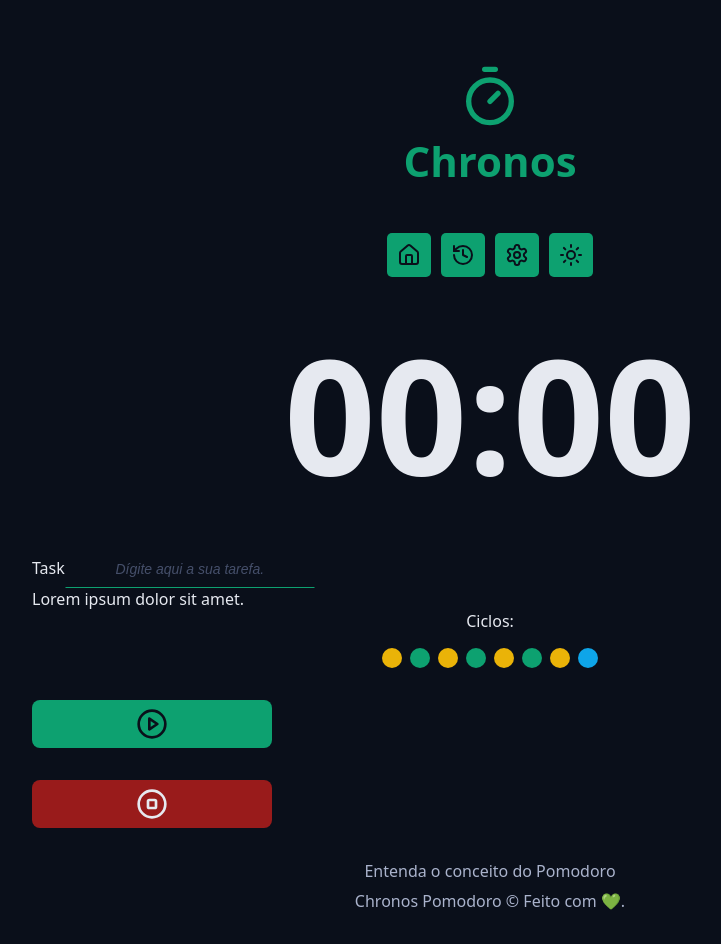
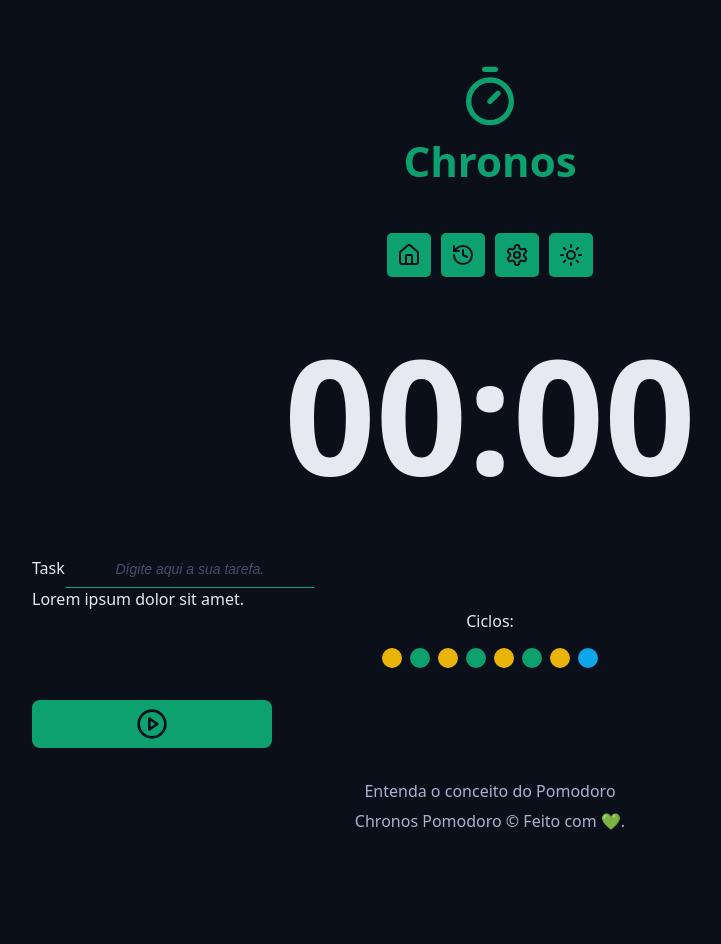
Before and after one commit to atomsdeveloper/chronos-pomodoro, a React app: page / in a window 1280 px wide. Shown: the whole page, without its empty margins (150-871 px from the left). After the commit the page ends 864 px from the top, so only its background shows below. Built offline with nearby package versions, Linux system fonts and the light colour scheme; the HTML template or start-up script is replaced by a standard one.

Commit message:
fix: removed button stop in app template

```diff
--- a/src/App.tsx
+++ b/src/App.tsx
@@ -1,4 +1,4 @@
-import { PlayCircleIcon, StopCircleIcon } from 'lucide-react';
+import { PlayCircleIcon } from 'lucide-react';
 
 import { Container } from './components/Container';
 import { Logo } from './components/Logo';
@@ -48,7 +48,7 @@ export function App() {
 
           <div className='formRow'>
             <Button icon={<PlayCircleIcon />} color='green' />
-            <Button icon={<StopCircleIcon />} color='red' />
+            {/* <Button icon={<StopCircleIcon />} color='red' /> */}
           </div>
         </form>
       </Container>
```
